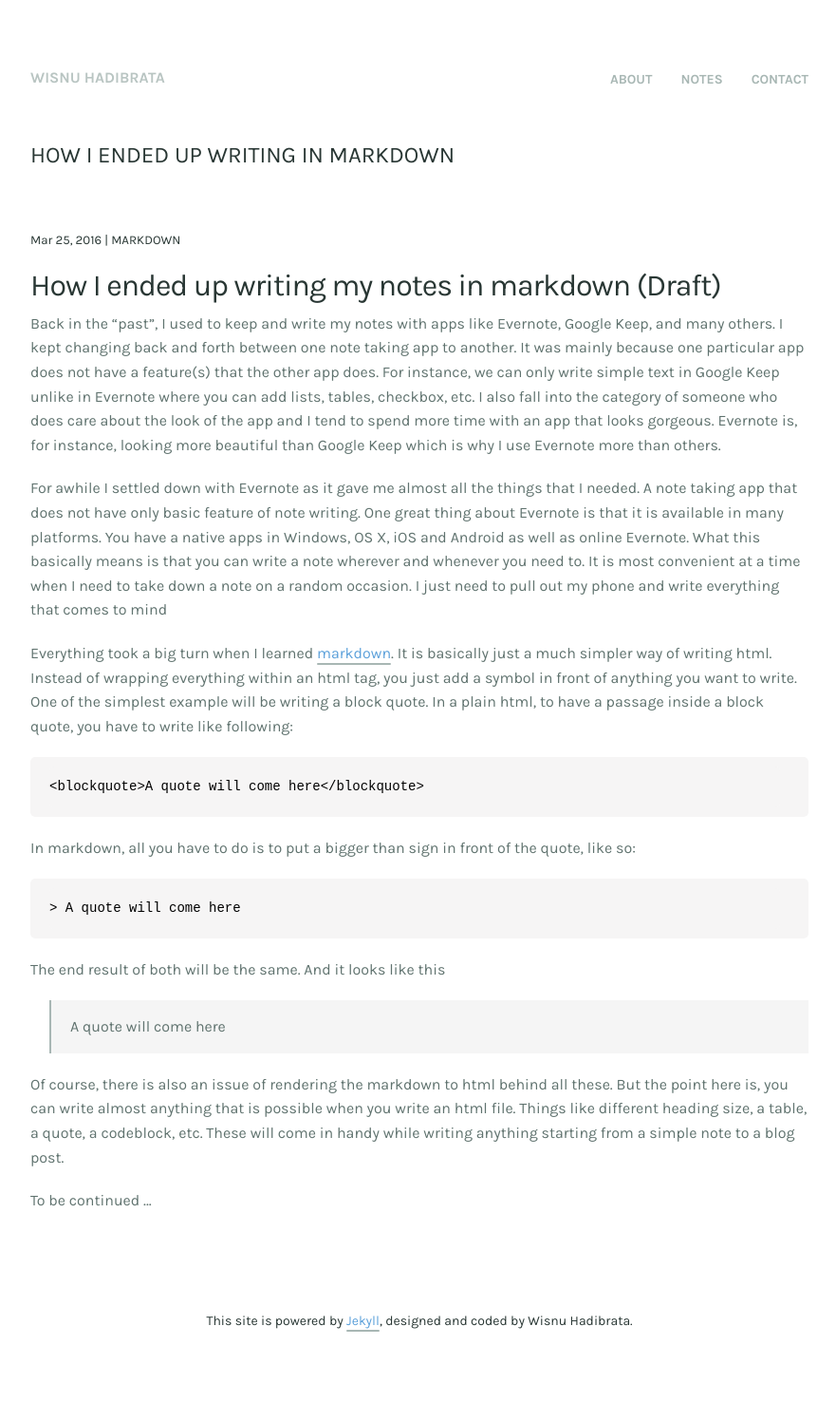
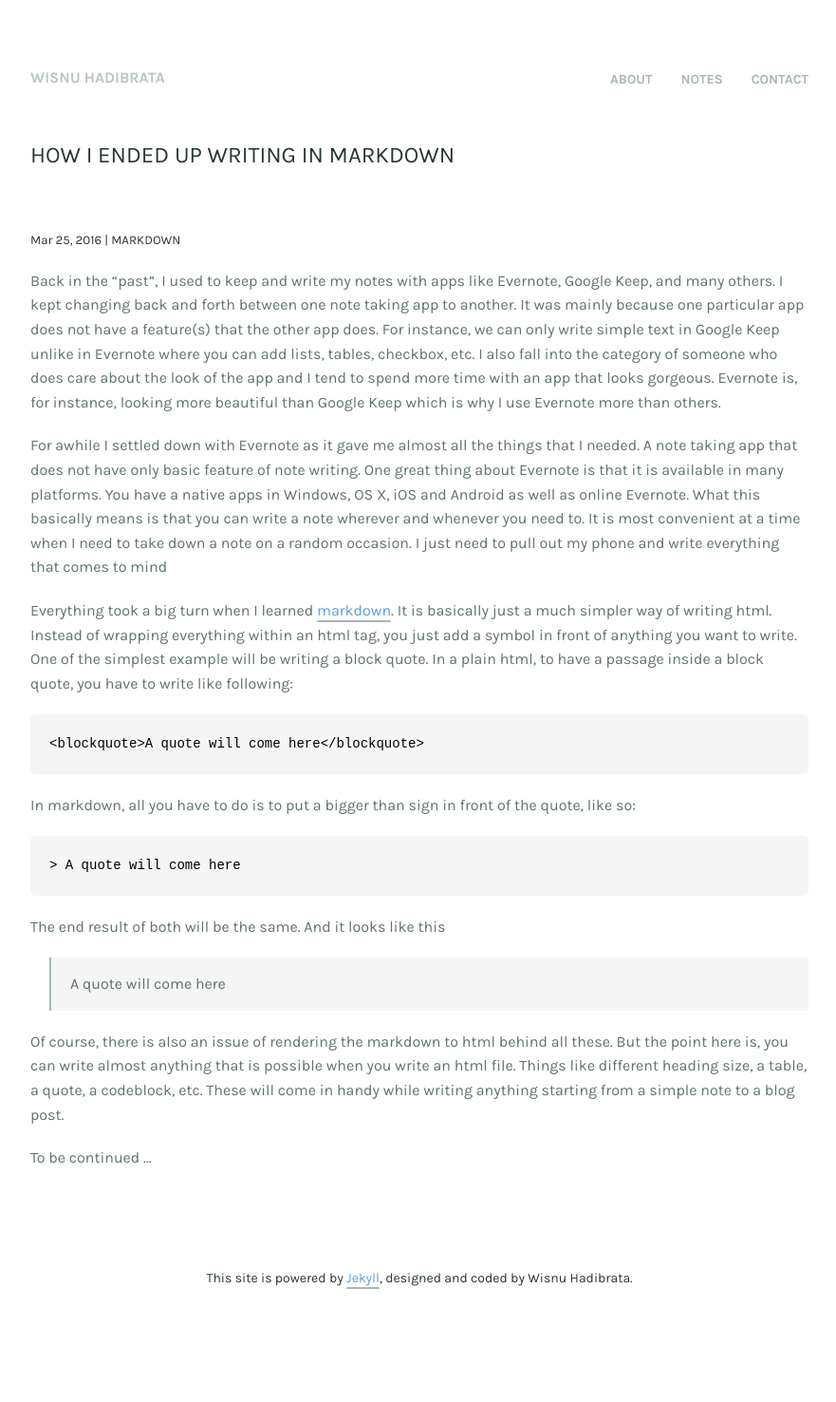
Before and after one commit to whadibrata/whadibrata.github.io, a Jekyll site: the page built from _posts/2016-03-25-how-i-ended-up-writing-in-markdown.md, in a window 1280 px wide. Shown: the whole page at 95% size, without its empty margins (198-1079 px from the left). Built offline with Jekyll 4.4.1, drawn with Linux system fonts in a browser that asks for light colours; after the commit the page ends 1431 px from its top, so only the background shows below that.

Commit message:
fix header

```diff
--- a/_posts/2016-03-25-how-i-ended-up-writing-in-markdown.md
+++ b/_posts/2016-03-25-how-i-ended-up-writing-in-markdown.md
@@ -6,7 +6,6 @@ date:   2016-03-25 10:10:37 +0200
 tags: markdown
 ---
 
-# How I ended up writing my notes in markdown (Draft)
 Back in the "past", I used to keep and write my notes with apps like Evernote, Google Keep, and many others. I kept changing back and forth between one note taking app to another. It was mainly because one particular app does not have a feature(s) that the other app does.  For instance, we can only write simple text in Google Keep unlike in Evernote where you can add lists, tables, checkbox, etc. I also fall into the category of someone who does care about the look of the app and I tend to spend more time with an app that looks gorgeous. Evernote is, for instance, looking more beautiful than Google Keep which is why I use Evernote more than others.
 
 For awhile I settled down with Evernote as it gave me almost all the things that I needed. A note taking app that does not have only basic feature of note writing. One great thing about Evernote is that it is available in many platforms. You have a native apps in Windows, OS X, iOS and Android as well as online Evernote. What this basically means is that you can write a note wherever and whenever you need to. It is most convenient at a time when I need to take down a note on a random occasion. I just need to pull out my phone and write everything that comes to mind
```
